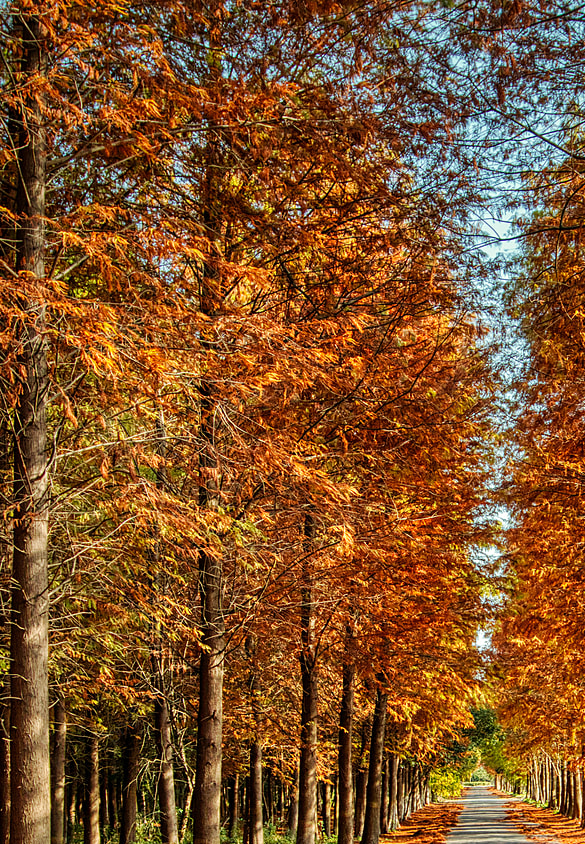
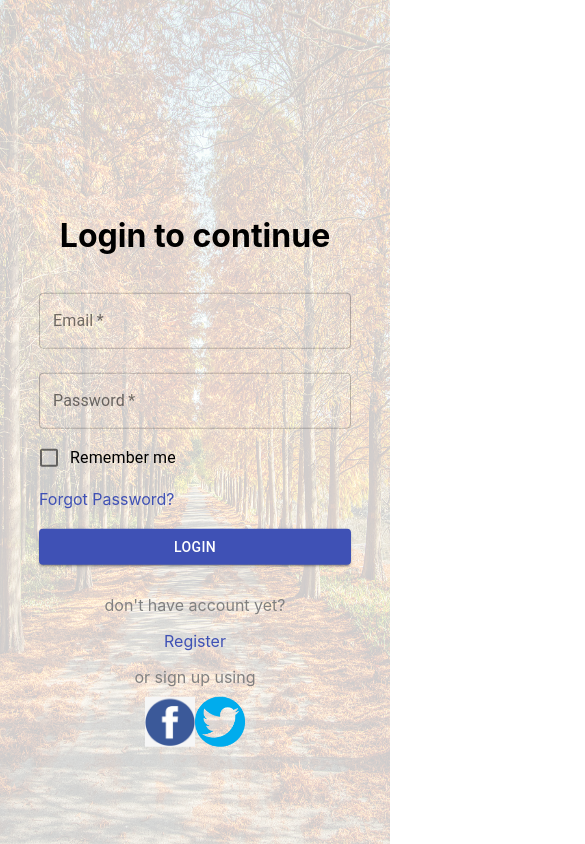
Before and after one commit to ferpavanello/lji-login, a React (Create React App) app: page / in a window 390 px wide. Shown: the top 844 px of the page, 585 px wide, since content can reach past the window. Built offline with nearby package versions, Linux system fonts and the light colour scheme.

Commit message:
Make layout to be responsive

```diff
--- a/src/App.css
+++ b/src/App.css
@@ -2,3 +2,10 @@
   display: grid;
   grid-template-columns: 6fr 6fr;
 }
+
+@media (max-width: 950px) {
+  .app-wrapper {
+    display: block;
+    position: relative;
+  }
+}
--- a/src/components/form-wrapper/FormWrapper.css
+++ b/src/components/form-wrapper/FormWrapper.css
@@ -1,7 +1,19 @@
 .form-wrapper {
   margin: auto;
+  width: 80%;
 }
 
 .form-header {
   text-align: center;
 }
+
+@media (max-width: 950px) {
+  .form-wrapper {
+    position: absolute;
+    transform: translateY(35%);
+    margin-left: auto;
+    margin-right: auto;
+    left: 0;
+    right: 0;
+  }
+}
--- a/src/components/login-form/LoginForm.css
+++ b/src/components/login-form/LoginForm.css
@@ -1,3 +1,12 @@
 .forgot-password {
   float: right;
 }
+
+@media (max-width: 450px) {
+  .forgot-password {
+    float: left;
+    width: 100%;
+    padding-top: 10px;
+    padding-bottom: 20px;
+  }
+}
--- /dev/null
+++ b/src/components/login-image/LoginImage.css
@@ -0,0 +1,14 @@
+.login-image {
+  height: 100vh;
+  width: 100%;
+}
+
+@media (max-width: 950px) {
+  .wrap-image {
+    position: absolute;
+  }
+
+  .login-image {
+    opacity: 0.2;
+  }
+}
--- a/src/components/login-image/LoginImage.jsx
+++ b/src/components/login-image/LoginImage.jsx
@@ -1,4 +1,5 @@
 import React from 'react'
+import './LoginImage.css'
 import treesImage from './../../path-between-trees.jpg';
 
 function LoginImage() {
```
